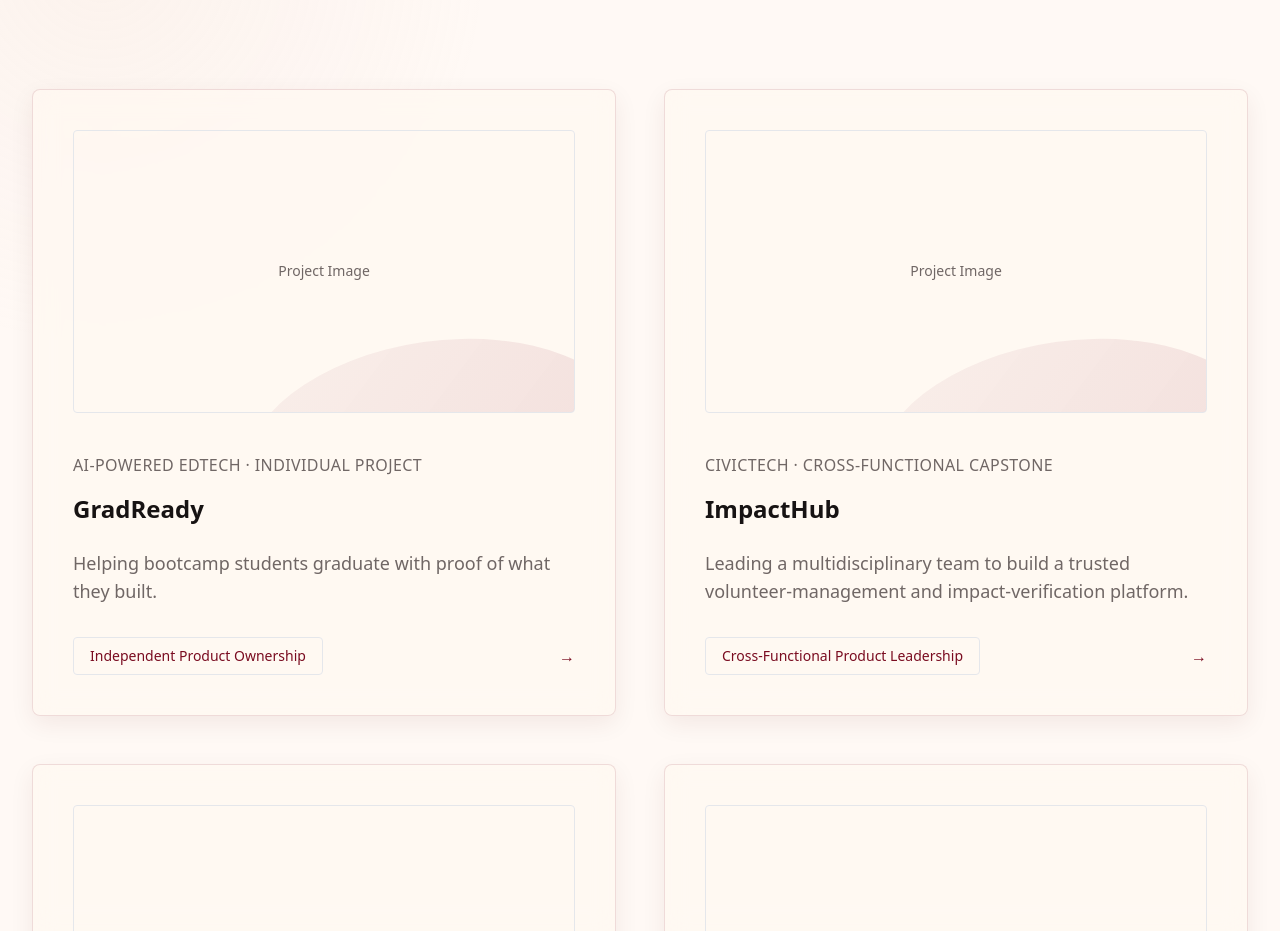
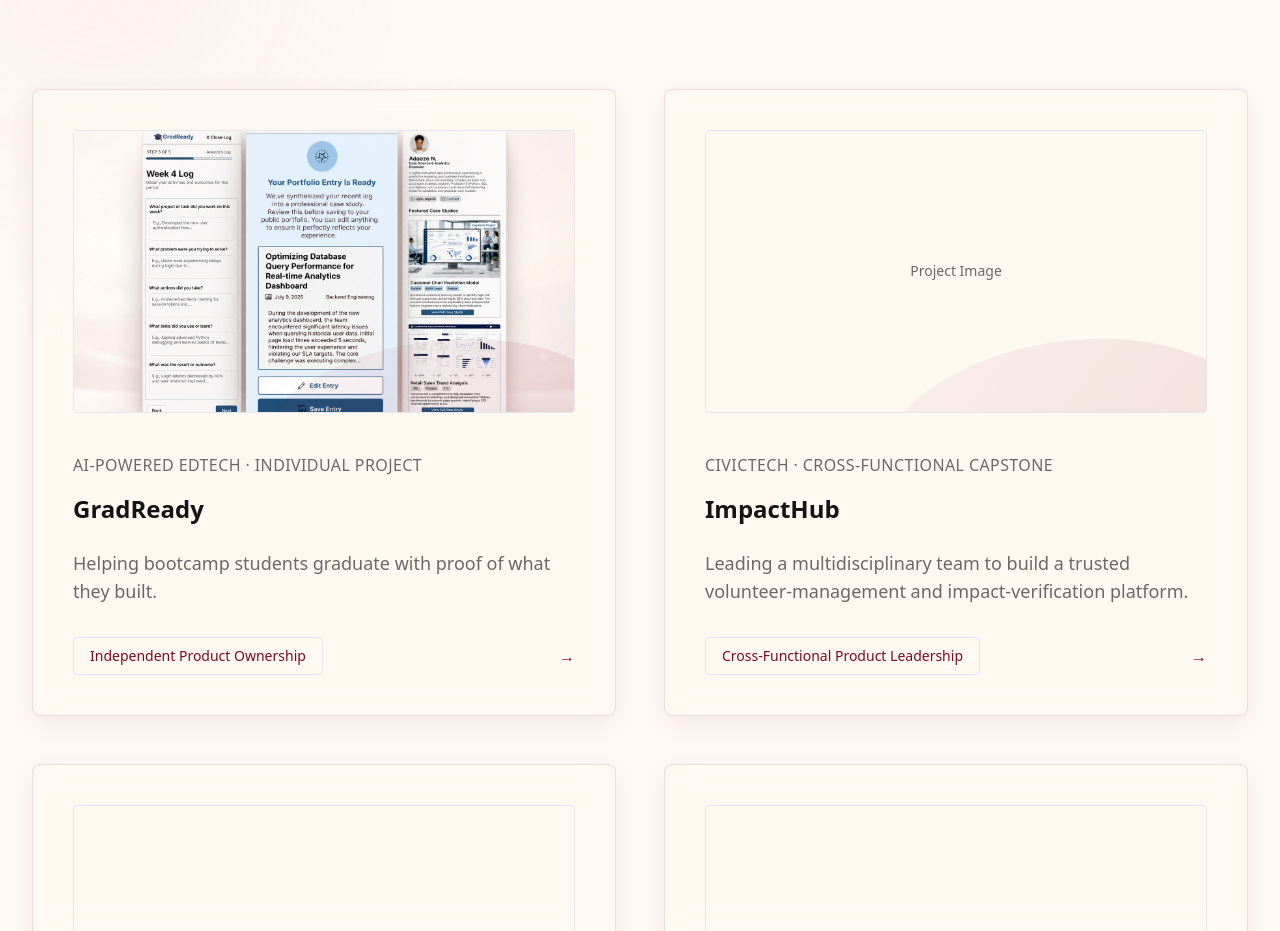
Before and after one commit to chisomuayogu/Product-Management-Portfolio, a Next.js app: page / in a window 1280 px wide. Shown: the part 1280-2211 px from the top of the page. Built offline with nearby package versions, Linux system fonts and the light colour scheme.

Commit message:
feat: add GradReady project card artwork

```diff
--- a/src/components/SelectedWork.tsx
+++ b/src/components/SelectedWork.tsx
@@ -1,4 +1,5 @@
 import Link from 'next/link'
+import Image from 'next/image'
 
 interface ProjectCard {
   id: string
@@ -7,6 +8,7 @@ interface ProjectCard {
   description: string
   capability: string
   href: string
+  image?: string
 }
 
 const projects: ProjectCard[] = [
@@ -17,6 +19,7 @@ const projects: ProjectCard[] = [
     description: 'Helping bootcamp students graduate with proof of what they built.',
     capability: 'Independent Product Ownership',
     href: '/case-studies/gradready',
+    image: '/projects/gradready/gradready-project-card.png',
   },
   {
     id: 'impacthub',
@@ -65,8 +68,18 @@ export default function SelectedWork() {
               className="group premium-card block p-8 md:p-10 focus-visible:outline-2 focus-visible:outline-offset-2 focus-visible:outline-burgundy"
             >
               <article>
-                <div className="project-visual mb-8 md:mb-10 bg-cream/45 border border-burgundy/10 aspect-video rounded flex items-center justify-center group-hover:bg-blush/30 transition-colors duration-300">
-                  <span className="text-grey-secondary text-sm">Project Image</span>
+                <div className="project-visual relative mb-8 md:mb-10 bg-cream/45 border border-burgundy/10 aspect-video rounded overflow-hidden flex items-center justify-center group-hover:bg-blush/30 transition-colors duration-300">
+                  {project.image ? (
+                    <Image
+                      src={project.image}
+                      alt={`${project.name} product experience showing weekly documentation, AI-assisted portfolio generation, and the final student portfolio`}
+                      fill
+                      sizes="(min-width: 768px) 50vw, 100vw"
+                      className="object-cover transition-transform duration-500 group-hover:scale-[1.02]"
+                    />
+                  ) : (
+                    <span className="text-grey-secondary text-sm">Project Image</span>
+                  )}
                 </div>
 
                 <p className="body-small mb-3 md:mb-4 uppercase tracking-wide text-grey-secondary">
```
Also changed, not shown: public/projects/gradready/README.md, public/projects/gradready/gradready-project-card.png (added).
